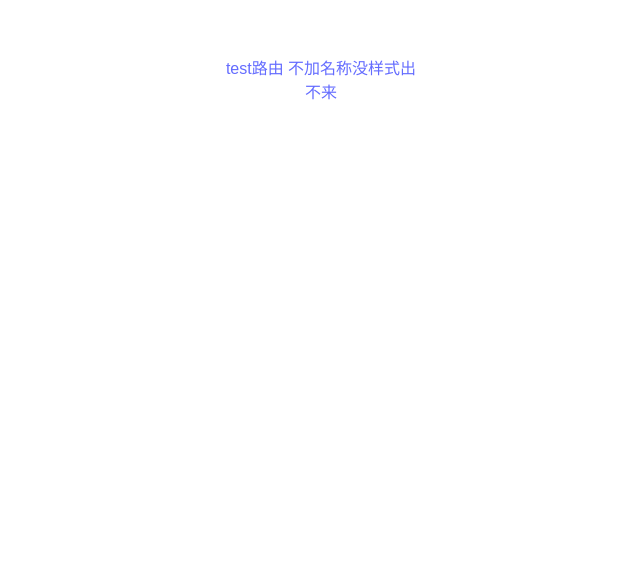
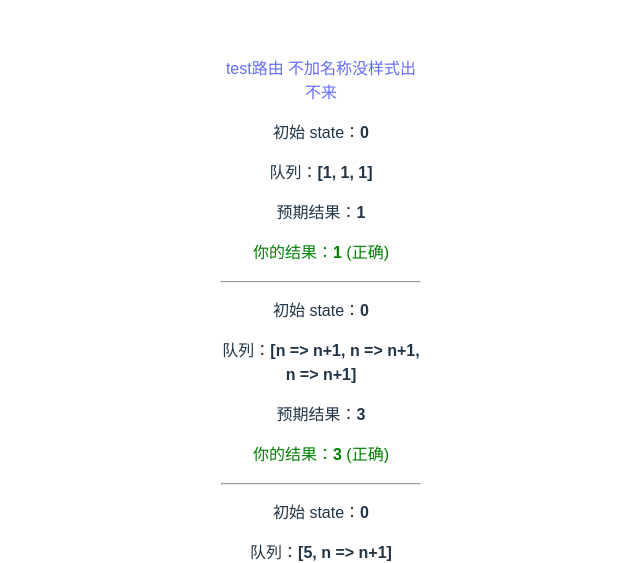
Before and after one commit to EthanShen10086/react-learning, a React (Vite) app: page /process-queue in a window 1280 px wide. Before the commit this address had no page. Shown: the part 243-806 px from the top of the page, without its empty margins (319-959 px from the left). Built offline with nearby package versions, Linux system fonts and the light colour scheme.

Commit message:
feat： add self wirte process queue

```diff
--- a/src/App.jsx
+++ b/src/App.jsx
@@ -8,6 +8,7 @@
 import StoryTrayApp from './components/story-tray/StoryTrayApp';
 import PreviousButtonApp from './components/previous-button/PreviousButtonApp';
 import RequestTracker from './components/times-counter/TimesCounter';
+import UseSelfStateApp from './components/useSelfState/UseSelfStateApp';
 import { BrowserRouter, Link, Route, Routes } from 'react-router-dom';
 
 function App() {
@@ -31,6 +32,7 @@
 							Component={PreviousButtonApp}
 						></Route>
 						<Route path="/times-counter" Component={RequestTracker}></Route>
+						<Route path="/process-queue" Component={UseSelfStateApp}></Route>
 					</Routes>
 				</BrowserRouter>
 			</section>
--- /dev/null
+++ b/src/components/useSelfState/ProcessQueue.jsx
@@ -0,0 +1,19 @@
+export function getFinalState(baseState, queue) {
+	let finalState = baseState;
+	// 在不考虑异步的情况下
+	queue.forEach((queueItem, index) => {
+		if (Object.prototype.toString.call(queueItem) === '[object Function]') {
+			console.log(queueItem, '== getFinalState', queueItem(finalState));
+			const result = queueItem(finalState);
+            // 因为我要获取到函数返回的结果作为下次函数的参数
+			finalState = result;
+		} else {
+            // 这样保证了如果是数字 他肯定会去取最后一个的值
+			finalState = baseState + queueItem;
+		}
+	});
+
+	// TODO: 对队列做些什么...
+
+	return finalState;
+}
--- /dev/null
+++ b/src/components/useSelfState/UseSelfStateApp.jsx
@@ -0,0 +1,48 @@
+import { getFinalState } from './ProcessQueue.jsx';
+
+function increment(n) {
+	return n + 1;
+}
+increment.toString = () => 'n => n+1';
+
+export default function UseSelfStateApp() {
+	return (
+		<>
+			<TestCase baseState={0} queue={[1, 1, 1]} expected={1} />
+			<hr />
+			<TestCase
+				baseState={0}
+				queue={[increment, increment, increment]}
+				expected={3}
+			/>
+			<hr />
+			<TestCase baseState={0} queue={[5, increment]} expected={6} />
+			<hr />
+			<TestCase baseState={0} queue={[5, increment, 42]} expected={42} />
+		</>
+	);
+}
+
+function TestCase({ baseState, queue, expected }) {
+	const actual = getFinalState(baseState, queue);
+	return (
+		<>
+			<p>
+				初始 state：<b>{baseState}</b>
+			</p>
+			<p>
+				队列：<b>[{queue.join(', ')}]</b>
+			</p>
+			<p>
+				预期结果：<b>{expected}</b>
+			</p>
+			<p
+				style={{
+					color: actual === expected ? 'green' : 'red',
+				}}
+			>
+				你的结果：<b>{actual}</b> ({actual === expected ? '正确' : '错误'})
+			</p>
+		</>
+	);
+}
```
